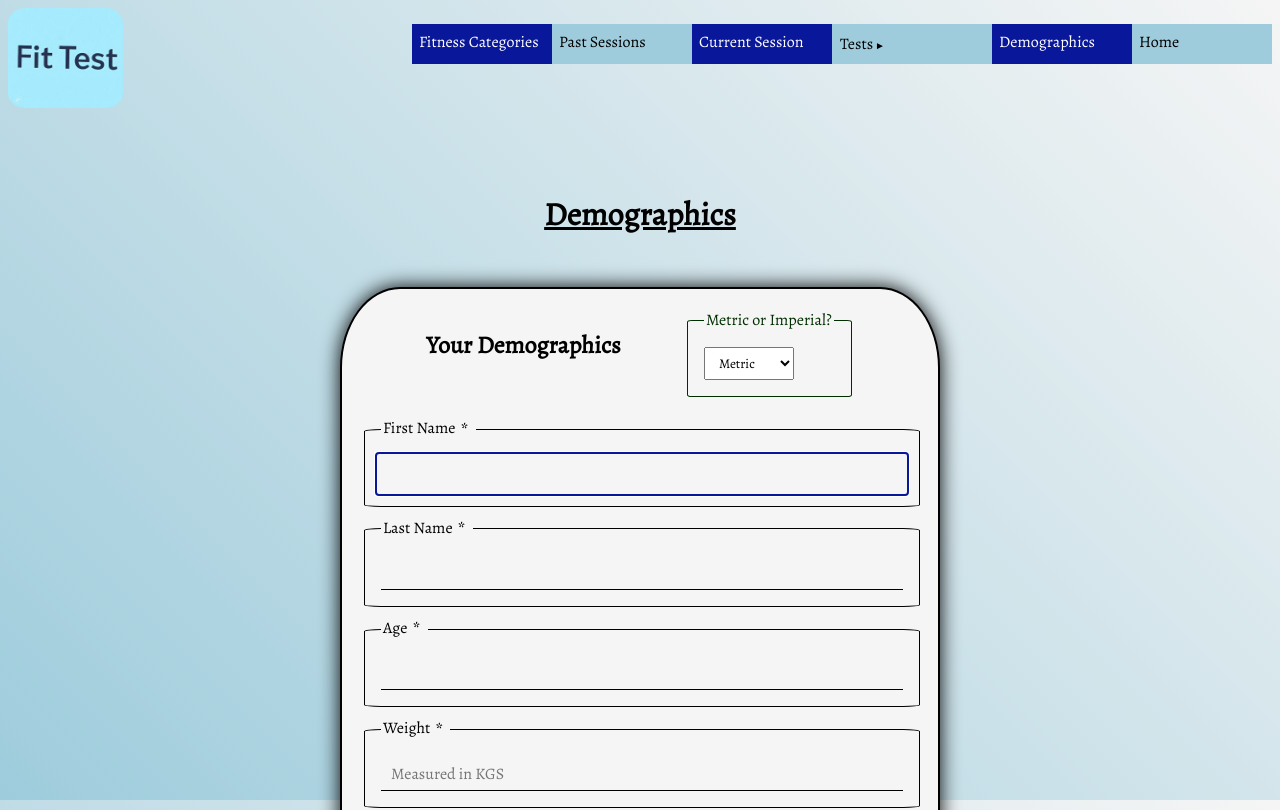
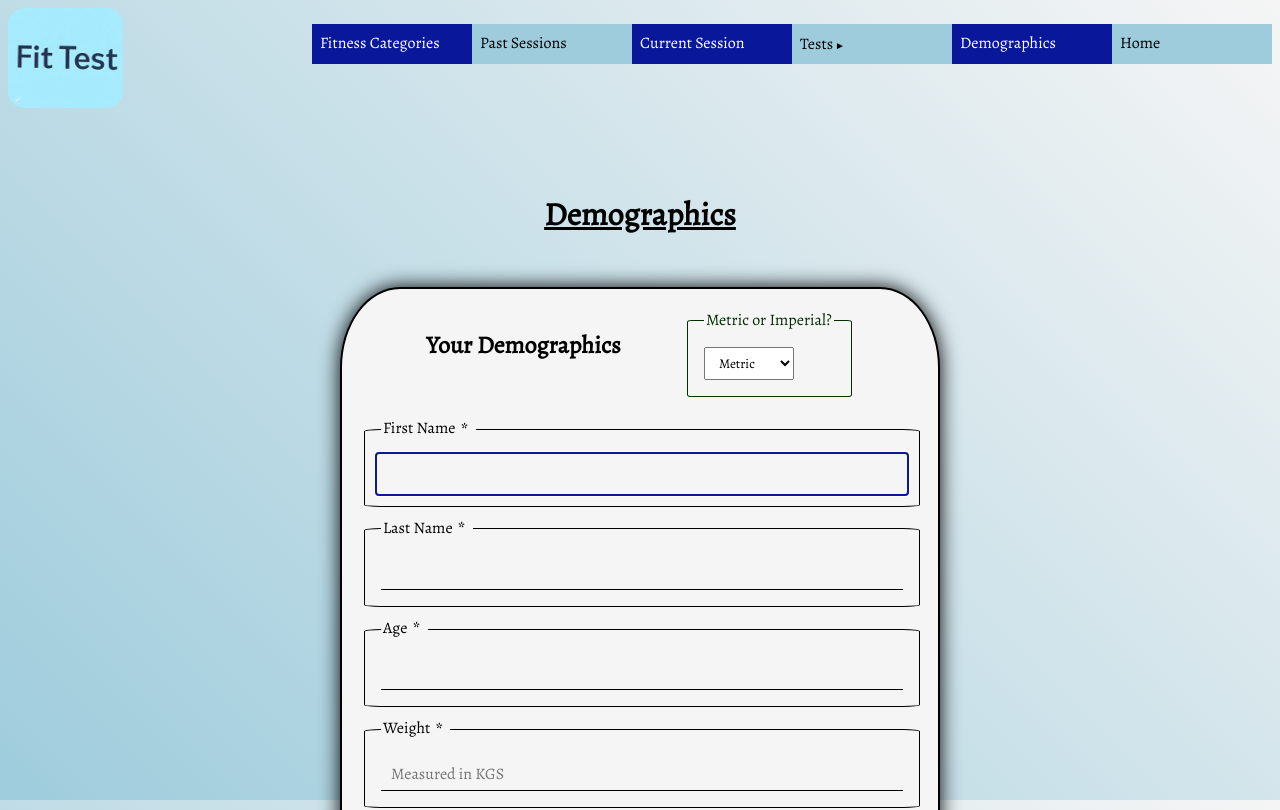
Before and after one commit to damatoaj/fitTest, a React (Create React App) app: page /#/parq in a window 1280 px wide. Shown: the top 810 px of the page. Built offline with nearby package versions, Linux system fonts and the light colour scheme.

Commit message:
updated link min width

```diff
--- a/src/CSS/Links.css
+++ b/src/CSS/Links.css
@@ -112,7 +112,7 @@ nav > ul > li {
     margin:0;
     padding:0;
     max-height: 42px;
-    width: clamp(50px, 15%, 140px);
+    min-width: 160px;
 }
 
 .light > a {
@@ -133,7 +133,7 @@ nav > ul > li {
     color: white;
     padding:0;
     max-height:42px;
-    width: clamp(50px, 15%, 140px);
+    min-width: 160px;
 }
 .dark > a {
     background-color: inherit;
```
